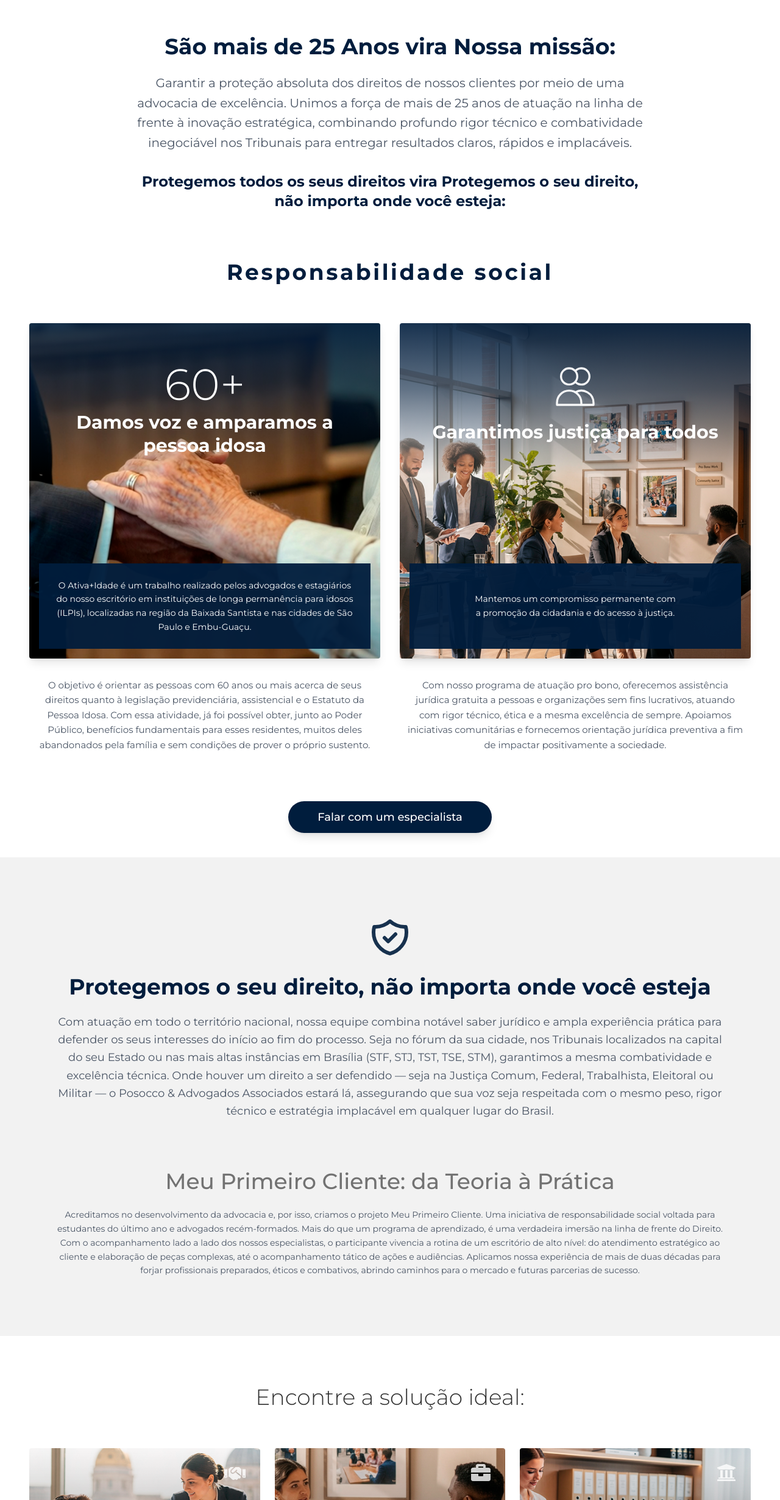
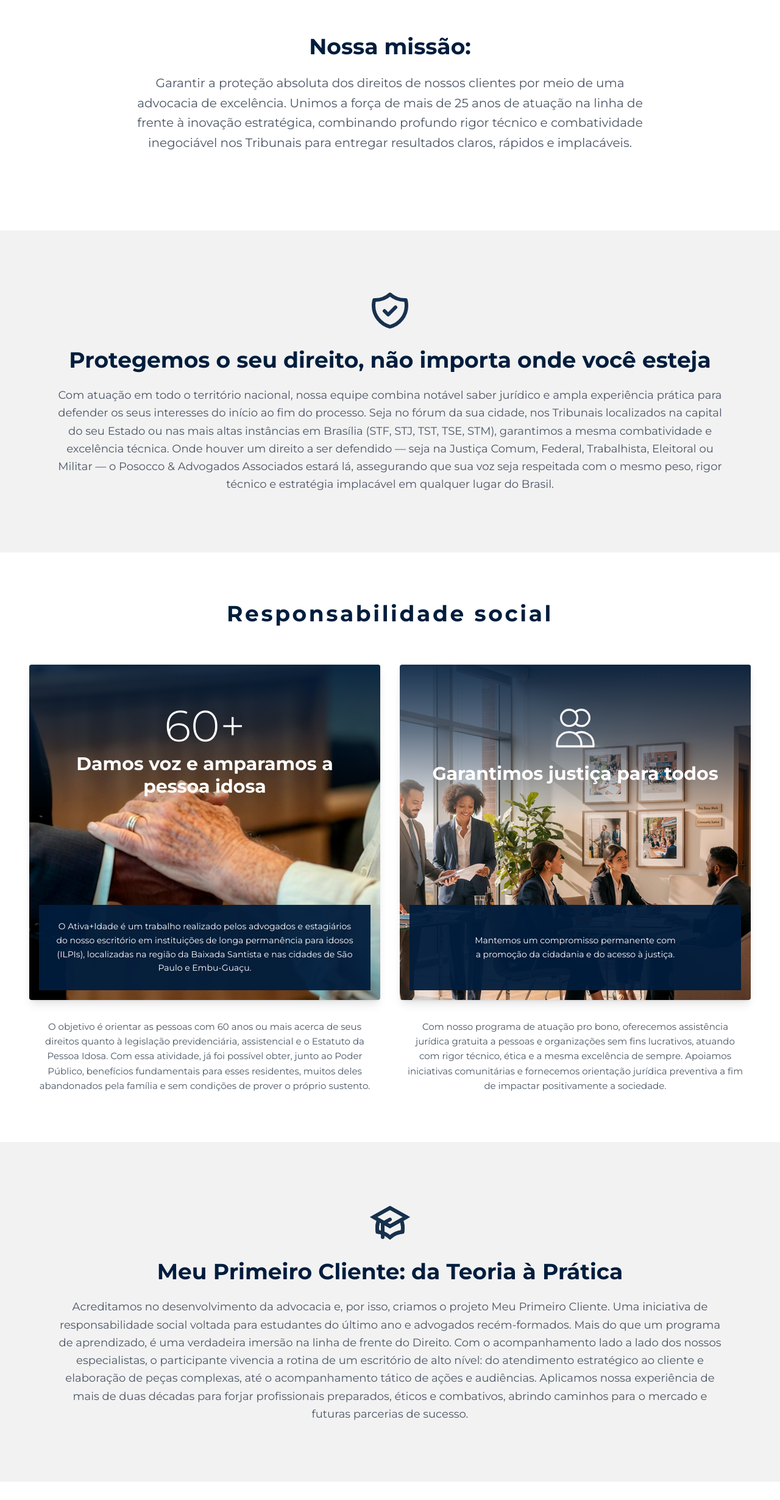
Before and after one commit to leoers/posocco, a Next.js app: page /quem-somos in a window 1280 px wide. Shown: the part 1696-4156 px from the top of the page at 61% size. Built offline with nearby package versions, Linux system fonts and the light colour scheme.

Commit message:
ajuste quem somos

```diff
--- a/app/quem-somos/page.tsx
+++ b/app/quem-somos/page.tsx
@@ -4,7 +4,7 @@ import Link from "next/link";
 import Image from "next/image";
 import { useRouter } from "next/navigation";
 import { ArrowLeft } from "lucide-react";
-import { HiOutlineShieldCheck } from "react-icons/hi";
+import { HiOutlineShieldCheck, HiOutlineAcademicCap } from "react-icons/hi";
 
 import Responsabilidade from "@/app/quem-somos/responsabilidade";
 import SolucoesPorPerfil from "@/app/quem-somos/SolucoesPorPerfil";
@@ -106,7 +106,7 @@ export default function QuemSomosPage() {
       </section>
 
       {/* BLOCO 1: SÃO MAIS DE 25 ANOS */}
-      <div className="bg-white pt-10 md:pt-24">
+      <div className="bg-white pt-10 md:py-24">
         <motion.div
           initial="hidden"
           whileInView="visible"
@@ -115,30 +115,13 @@ export default function QuemSomosPage() {
           className="container mx-auto px-6 text-center max-w-4xl"
         >
           <h2 className="text-[#001D3D] text-3xl md:text-4xl font-bold mb-6">
-            São mais de 25 Anos vira Nossa missão:
+            Nossa missão:
           </h2>
           <p className="text-gray-600 text-lg md:text-xl leading-relaxed mb-8">
             Garantir a proteção absoluta dos direitos de nossos clientes por meio de uma advocacia de excelência. Unimos a força de mais de 25 anos de atuação na linha de frente à inovação estratégica, combinando profundo rigor técnico e combatividade inegociável nos Tribunais para entregar resultados claros, rápidos e implacáveis.
           </p>
-          <div className="flex justify-center">
-            <h3 className="text-[#001D3D] text-xl md:text-2xl font-bold max-w-max">
-              Protegemos todos os seus direitos vira Protegemos o seu direito, não importa onde você esteja:
-            </h3>
-          </div>
         </motion.div>
       </div>
-
-      <Responsabilidade />
-
-      <div className="flex justify-center w-full">
-        <Link
-          href="https://wa.me/5511992175115" target="_blank"
-          className="bg-[#001D3D] text-white px-12 py-3 rounded-full font-medium hover:bg-[#003566] transition-all duration-300 mb-10 shadow-lg text-lg"
-        >
-          Falar com um especialista
-        </Link>
-      </div>
-
       {/* BLOCO 2: PROTEGEMOS TODOS OS SEUS DIREITOS (CINZA) */}
       <div className="bg-[#f2f2f2] py-24">
         <motion.div
@@ -157,17 +140,39 @@ export default function QuemSomosPage() {
           <p className="text-gray-600 text-lg leading-relaxed">
             Com atuação em todo o território nacional, nossa equipe combina notável saber jurídico e ampla experiência prática para defender os seus interesses do início ao fim do processo. Seja no fórum da sua cidade, nos Tribunais localizados na capital do seu Estado ou nas mais altas instâncias em Brasília (STF, STJ, TST, TSE, STM), garantimos a mesma combatividade e excelência técnica. Onde houver um direito a ser defendido — seja na Justiça Comum, Federal, Trabalhista, Eleitoral ou Militar — o Posocco & Advogados Associados estará lá, assegurando que sua voz seja respeitada com o mesmo peso, rigor técnico e estratégia implacável em qualquer lugar do Brasil.
           </p>
-          <h2 className="text-[#727272] text-3xl md:text-4xl font-medium mb-6 pt-20">
+        </motion.div>
+      </div>
+
+      <Responsabilidade />
+      <div className="bg-[#f2f2f2] py-24">
+        <motion.div
+          initial="hidden"
+          whileInView="visible"
+          viewport={{ once: true }}
+          variants={fadeInVariant}
+          className="container mx-auto px-6 text-center max-w-6xl"
+        >
+          <div className="flex justify-center mb-6">
+            <HiOutlineAcademicCap className="text-[#001D3D] text-7xl opacity-90" />
+          </div>
+          <h2 className="text-[#001D3D] text-3xl md:text-4xl font-bold mb-6">
             Meu Primeiro Cliente: da Teoria à Prática
           </h2>
-          <p
-            className="text-gray-600 leading-relaxed"
-            style={{ fontSize: '14px' }}
-          >
+          <p className="text-gray-600 text-lg leading-relaxed">
             Acreditamos no desenvolvimento da advocacia e, por isso, criamos o projeto Meu Primeiro Cliente. Uma iniciativa de responsabilidade social voltada para estudantes do último ano e advogados recém-formados. Mais do que um programa de aprendizado, é uma verdadeira imersão na linha de frente do Direito. Com o acompanhamento lado a lado dos nossos especialistas, o participante vivencia a rotina de um escritório de alto nível: do atendimento estratégico ao cliente e elaboração de peças complexas, até o acompanhamento tático de ações e audiências. Aplicamos nossa experiência de mais de duas décadas para forjar profissionais preparados, éticos e combativos, abrindo caminhos para o mercado e futuras parcerias de sucesso.
           </p>
         </motion.div>
       </div>
+      <div className="flex justify-center w-full pt-20">
+        <Link
+          href="https://wa.me/5511992175115" target="_blank"
+          className="bg-[#001D3D] text-white px-12 py-3 rounded-full font-medium hover:bg-[#003566] transition-all duration-300 mb-10 shadow-lg text-lg"
+        >
+          Falar com um especialista
+        </Link>
+      </div>
+
+
       <SolucoesPorPerfil />
     </main>
   );
```
